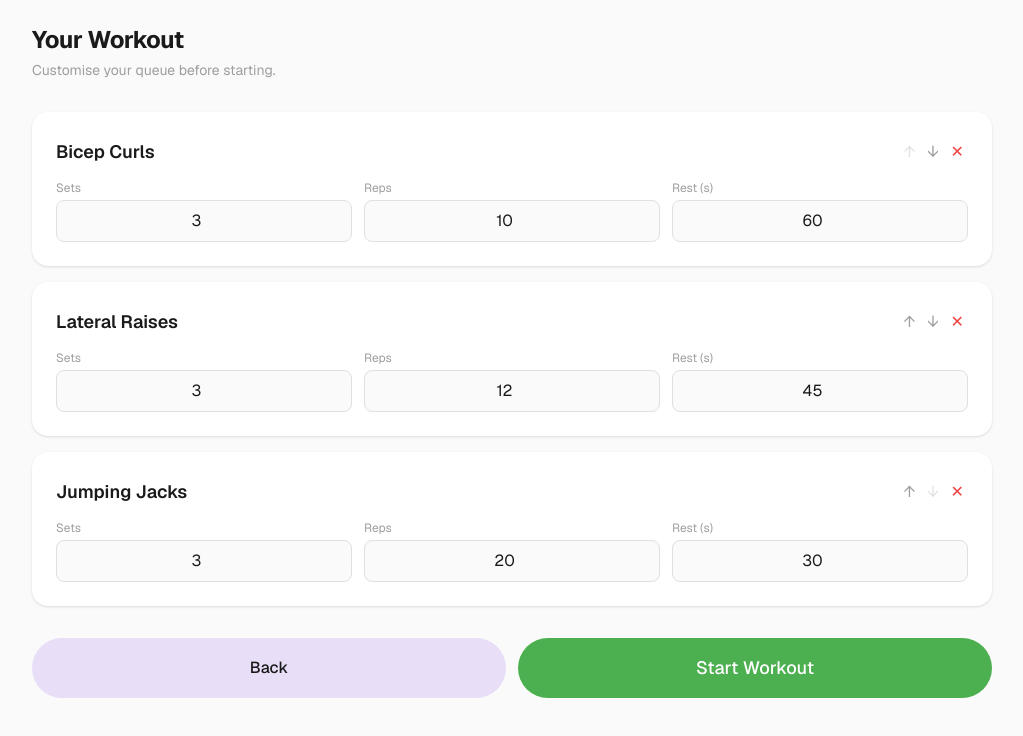
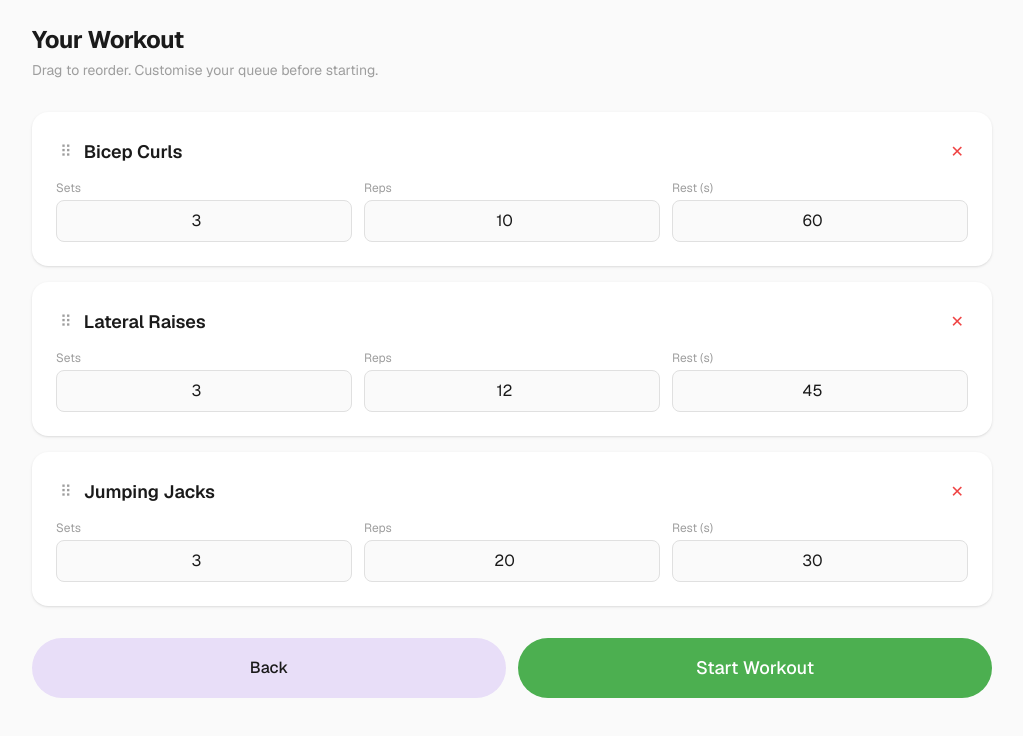
Before and after one commit to ynamkit13/SWCCR, a Next.js app: page /workout/queue in a window 1280 px wide. Shown: the top 736 px of the page, without its empty margins (128-1151 px from the left). Built offline with nearby package versions, Linux system fonts and the light colour scheme.

Commit message:
feat: replace up/down reordering with drag-and-drop (closes #11)

```diff
--- a/package.json
+++ b/package.json
@@ -13,6 +13,9 @@
     "test:ui": "vitest --ui"
   },
   "dependencies": {
+    "@dnd-kit/core": "^6.3.1",
+    "@dnd-kit/sortable": "^10.0.0",
+    "@dnd-kit/utilities": "^3.2.2",
     "next": "16.2.3",
     "react": "19.2.4",
     "react-dom": "19.2.4"
--- a/src/app/workout/queue/page.tsx
+++ b/src/app/workout/queue/page.tsx
@@ -2,18 +2,155 @@
 
 import { useState } from "react";
 import { useRouter } from "next/navigation";
+import {
+  DndContext,
+  closestCenter,
+  KeyboardSensor,
+  PointerSensor,
+  useSensor,
+  useSensors,
+  DragEndEvent,
+} from "@dnd-kit/core";
+import {
+  arrayMove,
+  SortableContext,
+  sortableKeyboardCoordinates,
+  useSortable,
+  verticalListSortingStrategy,
+} from "@dnd-kit/sortable";
+import { CSS } from "@dnd-kit/utilities";
 import { Button } from "@/components/Button";
 import { Card } from "@/components/Card";
 
-const defaultQueue = [
-  { name: "Bicep Curls", sets: 3, reps: 10, rest: 60 },
-  { name: "Lateral Raises", sets: 3, reps: 12, rest: 45 },
-  { name: "Jumping Jacks", sets: 3, reps: 20, rest: 30 },
+type Exercise = {
+  id: string;
+  name: string;
+  sets: number;
+  reps: number;
+  rest: number;
+};
+
+const defaultQueue: Exercise[] = [
+  { id: "bicep-curls", name: "Bicep Curls", sets: 3, reps: 10, rest: 60 },
+  { id: "lateral-raises", name: "Lateral Raises", sets: 3, reps: 12, rest: 45 },
+  { id: "jumping-jacks", name: "Jumping Jacks", sets: 3, reps: 20, rest: 30 },
 ];
+
+function SortableExercise({
+  exercise,
+  index,
+  onUpdate,
+  onRemove,
+}: {
+  exercise: Exercise;
+  index: number;
+  onUpdate: (index: number, field: "sets" | "reps" | "rest", value: number) => void;
+  onRemove: (index: number) => void;
+}) {
+  const { attributes, listeners, setNodeRef, transform, transition, isDragging } =
+    useSortable({ id: exercise.id });
+
+  const style = {
+    transform: CSS.Transform.toString(transform),
+    transition,
+    opacity: isDragging ? 0.5 : 1,
+  };
+
+  return (
+    <div ref={setNodeRef} style={style}>
+      <Card className="flex flex-col gap-3">
+        <div className="flex items-center justify-between">
+          <div className="flex items-center gap-2">
+            <button
+              {...attributes}
+              {...listeners}
+              className="cursor-grab active:cursor-grabbing p-1 text-muted hover:text-foreground"
+              aria-label="Drag to reorder"
+            >
+              ⠿
+            </button>
+            <h3
+              className="font-semibold text-lg"
+              data-testid="exercise-name"
+            >
+              {exercise.name}
+            </h3>
+          </div>
+          <button
+            onClick={() => onRemove(index)}
+            className="p-1 text-error hover:text-red-700 cursor-pointer"
+            aria-label="Remove"
+          >
+            ✕
+          </button>
+        </div>
+
+        <div className="grid grid-cols-3 gap-3">
+          <div>
+            <label
+              htmlFor={`sets-${index}`}
+              className="block text-xs text-muted mb-1"
+            >
+              Sets
+            </label>
+            <input
+              id={`sets-${index}`}
+              type="number"
+              min={1}
+              value={exercise.sets}
+              onChange={(e) => onUpdate(index, "sets", Number(e.target.value))}
+              className="w-full rounded-lg border border-muted-light px-3 py-2 text-center text-base bg-background"
+            />
+          </div>
+          <div>
+            <label
+              htmlFor={`reps-${index}`}
+              className="block text-xs text-muted mb-1"
+            >
+              Reps
+            </label>
+            <input
+              id={`reps-${index}`}
+              type="number"
+              min={1}
+              value={exercise.reps}
+              onChange={(e) => onUpdate(index, "reps", Number(e.target.value))}
+              className="w-full rounded-lg border border-muted-light px-3 py-2 text-center text-base bg-background"
+            />
+          </div>
+          <div>
+            <label
+              htmlFor={`rest-${index}`}
+              className="block text-xs text-muted mb-1"
+            >
+              Rest (s)
+            </label>
+            <input
+              id={`rest-${index}`}
+              type="number"
+              min={10}
+              step={5}
+              value={exercise.rest}
+              onChange={(e) => onUpdate(index, "rest", Number(e.target.value))}
+              className="w-full rounded-lg border border-muted-light px-3 py-2 text-center text-base bg-background"
+            />
+          </div>
+        </div>
+      </Card>
+    </div>
+  );
+}
 
 export default function QueuePage() {
   const router = useRouter();
   const [queue, setQueue] = useState(defaultQueue);
+
+  const sensors = useSensors(
+    useSensor(PointerSensor),
+    useSensor(KeyboardSensor, {
+      coordinateGetter: sortableKeyboardCoordinates,
+    })
+  );
 
   function updateExercise(
     index: number,
@@ -29,12 +166,15 @@ export default function QueuePage() {
     setQueue(queue.filter((_, i) => i !== index));
   }
 
-  function moveExercise(index: number, direction: "up" | "down") {
-    const target = direction === "up" ? index - 1 : index + 1;
-    if (target < 0 || target >= queue.length) return;
-    const updated = [...queue];
-    [updated[index], updated[target]] = [updated[target], updated[index]];
-    setQueue(updated);
+  function handleDragEnd(event: DragEndEvent) {
+    const { active, over } = event;
+    if (over && active.id !== over.id) {
+      setQueue((items) => {
+        const oldIndex = items.findIndex((item) => item.id === active.id);
+        const newIndex = items.findIndex((item) => item.id === over.id);
+        return arrayMove(items, oldIndex, newIndex);
+      });
+    }
   }
 
   return (
@@ -44,107 +184,32 @@ export default function QueuePage() {
           Your Workout
         </h1>
         <p className="text-muted text-sm">
-          Customise your queue before starting.
+          Drag to reorder. Customise your queue before starting.
         </p>
       </div>
 
-      <div className="flex flex-col gap-4">
-        {queue.map((exercise, i) => (
-          <Card key={`${exercise.name}-${i}`} className="flex flex-col gap-3">
-            <div className="flex items-center justify-between">
-              <h3
-                className="font-semibold text-lg"
-                data-testid="exercise-name"
-              >
-                {exercise.name}
-              </h3>
-              <div className="flex gap-1">
-                <button
-                  onClick={() => moveExercise(i, "up")}
-                  disabled={i === 0}
-                  className="p-1 text-muted hover:text-foreground disabled:opacity-30 cursor-pointer"
-                  aria-label="Move up"
-                >
-                  ↑
-                </button>
-                <button
-                  onClick={() => moveExercise(i, "down")}
-                  disabled={i === queue.length - 1}
-                  className="p-1 text-muted hover:text-foreground disabled:opacity-30 cursor-pointer"
-                  aria-label="Move down"
-                >
-                  ↓
-                </button>
-                <button
-                  onClick={() => removeExercise(i)}
-                  className="p-1 text-error hover:text-red-700 cursor-pointer"
-                  aria-label="Remove"
-                >
-                  ✕
-                </button>
-              </div>
-            </div>
-
-            <div className="grid grid-cols-3 gap-3">
-              <div>
-                <label
-                  htmlFor={`sets-${i}`}
-                  className="block text-xs text-muted mb-1"
-                >
-                  Sets
-                </label>
-                <input
-                  id={`sets-${i}`}
-                  type="number"
-                  min={1}
-                  value={exercise.sets}
-                  onChange={(e) =>
-                    updateExercise(i, "sets", Number(e.target.value))
-                  }
-                  className="w-full rounded-lg border border-muted-light px-3 py-2 text-center text-base bg-background"
-                />
-              </div>
-              <div>
-                <label
-                  htmlFor={`reps-${i}`}
-                  className="block text-xs text-muted mb-1"
-                >
-                  Reps
-                </label>
-                <input
-                  id={`reps-${i}`}
-                  type="number"
-                  min={1}
-                  value={exercise.reps}
-                  onChange={(e) =>
-                    updateExercise(i, "reps", Number(e.target.value))
-                  }
-                  className="w-full rounded-lg border border-muted-light px-3 py-2 text-center text-base bg-background"
-                />
-              </div>
-              <div>
-                <label
-                  htmlFor={`rest-${i}`}
-                  className="block text-xs text-muted mb-1"
-                >
-                  Rest (s)
-                </label>
-                <input
-                  id={`rest-${i}`}
-                  type="number"
-                  min={10}
-                  step={5}
-                  value={exercise.rest}
-                  onChange={(e) =>
-                    updateExercise(i, "rest", Number(e.target.value))
-                  }
-                  className="w-full rounded-lg border border-muted-light px-3 py-2 text-center text-base bg-background"
-                />
-              </div>
-            </div>
-          </Card>
-        ))}
-      </div>
+      <DndContext
+        sensors={sensors}
+        collisionDetection={closestCenter}
+        onDragEnd={handleDragEnd}
+      >
+        <SortableContext
+          items={queue.map((e) => e.id)}
+          strategy={verticalListSortingStrategy}
+        >
+          <div className="flex flex-col gap-4">
+            {queue.map((exercise, i) => (
+              <SortableExercise
+                key={exercise.id}
+                exercise={exercise}
+                index={i}
+                onUpdate={updateExercise}
+                onRemove={removeExercise}
+              />
+            ))}
+          </div>
+        </SortableContext>
+      </DndContext>
 
       <div className="flex gap-3">
         <Button variant="secondary" onClick={() => router.back()} className="flex-1">
```
Also changed, not shown: 2 other files (tests, documents, lock files or other folders).
